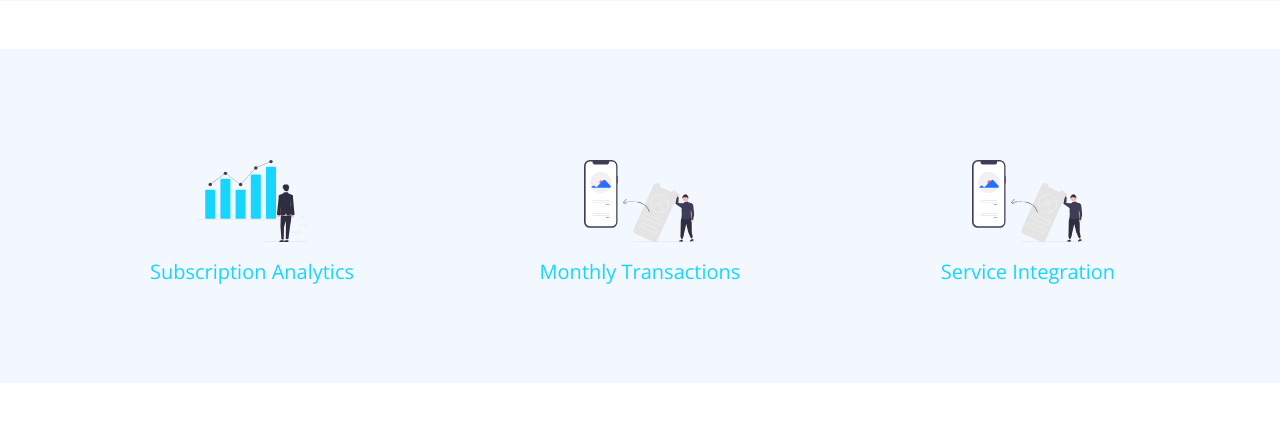
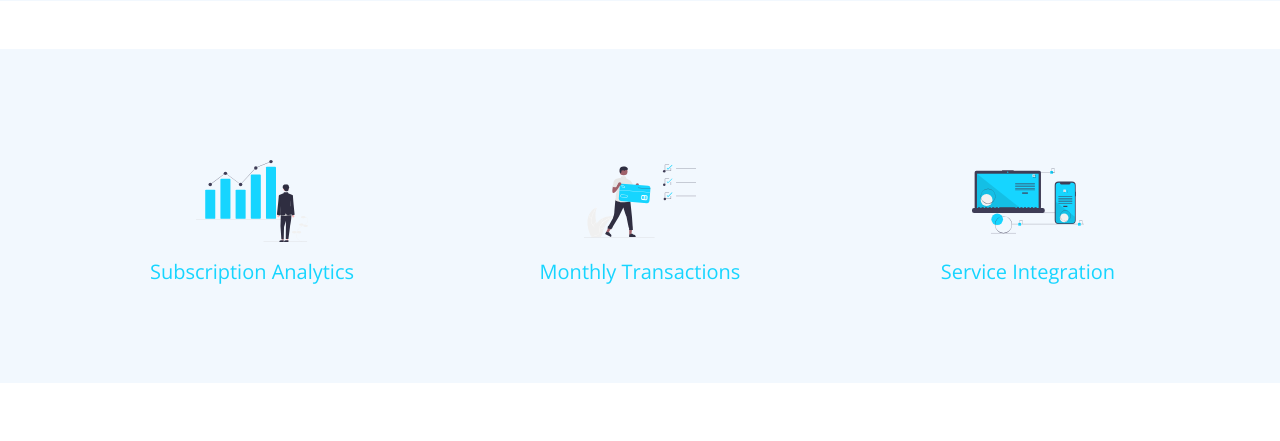
Before and after one commit to Okpara007/buzz4less, a Django app: page / in a window 1280 px wide. Shown: the part 766-1207 px from the top of the page. Run offline with Django 5.2, Linux system fonts and the light colour scheme; data that the repository does not hold is empty; some libraries are stand-ins or nearby versions.

Commit message:
test images

```diff
--- a/templates/pages/index.html
+++ b/templates/pages/index.html
@@ -69,12 +69,12 @@
             </div>
             <div style="color: #16d5ff;" class="col-lg-4 col-md-6 text-center wow fadeIn" data-wow-delay="0.3s">
                 <!-- <i style="color: #16d5ff; font-size: 60px" class="mb-4 fa-regular fa-calendar-check"></i> -->
-                <img style="font-size: 10px; height: 7rem; width: 7rem;" src="{% static 'img/undraw_design_process_re_0dhf.svg' %}" class="image" alt="Design Process Illustration">
+                <img style="font-size: 10px; height: 7rem; width: 7rem;" src="{% static 'img/undraw_online_payments_re_y8f2.svg' %}" class="image" alt="Design Process Illustration">
                 <!-- <h1 class="display-4" data-toggle="counter-up">123456</h1> -->
                 <p class="fs-5  mb-0">Monthly Transactions</p>
             </div>
             <div style="color: #16d5ff;" class="col-lg-4 col-md-6 text-center wow fadeIn" data-wow-delay="0.5s">
-                <img style="font-size: 10px; height: 7rem; width: 7rem;" src="{% static 'img/undraw_design_process_re_0dhf.svg' %}" class="image" alt="Design Process Illustration">
+                <img style="font-size: 10px; height: 7rem; width: 7rem;" src="{% static 'img/undraw_progressive_app_m-9-ms.svg' %}" class="image" alt="Design Process Illustration">
                 <!-- <i style="color: #16d5ff; font-size: 60px" class="mb-4 fa-solid fa-user-gear"></i> -->
                 <!-- <h1 class="display-4" data-toggle="counter-up">123456</h1> -->
                 <p class="fs-5  mb-0">Service Integration</p>
```
Also changed, not shown: buzz4less/static/img/undraw_online_payments_re_y8f2.svg (added), buzz4less/static/img/undraw_progressive_app_m-9-ms.svg (added).
